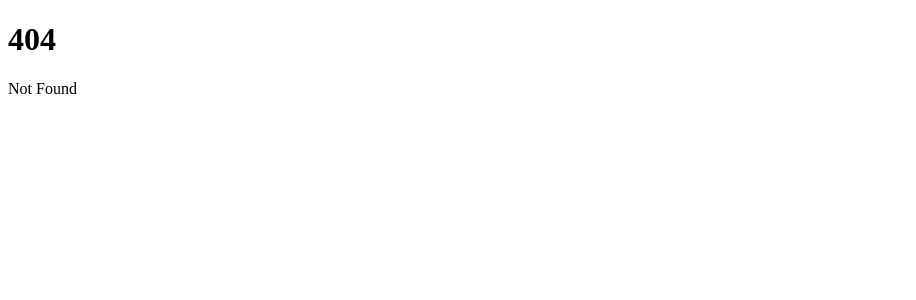
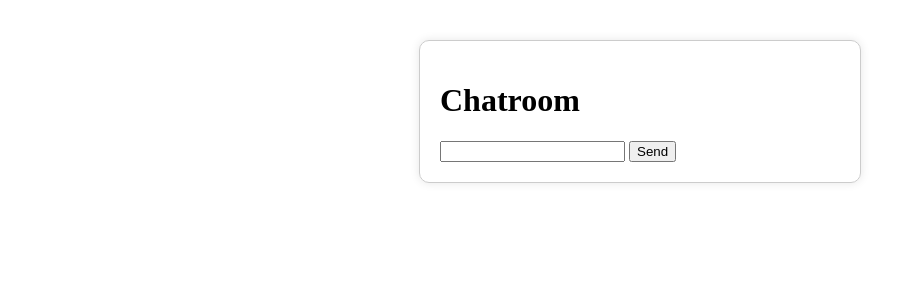
Before and after one commit to lisavanmansom/drop-and-heal, a SvelteKit app in the folder my-app/: page / in a window 1280 px wide. Before the commit this address had no page. Shown: the top 300 px of the page, without its empty margins (0-916 px from the left). Built offline with nearby package versions, Linux system fonts and the light colour scheme.

Commit message:
chatroom klaar, kijken met linken binnen project

```diff
--- /dev/null
+++ b/my-app/src/routes/+page.svelte
@@ -0,0 +1,31 @@
+<script>
+    let messages = [];
+    let newMessage = '';
+
+    function sendMessage() {
+      messages = [...messages, { text: newMessage, timestamp: new Date().getTime() }];
+      newMessage = '';
+    }
+  </script>
+
+  <div class="chatroom">
+    <h1>Chatroom</h1>
+    <ul>
+      {#each messages as message}
+        <li>{message.text} ({new Date(message.timestamp).toLocaleTimeString()})</li>
+      {/each}
+    </ul>
+    <input type="text" bind:value={newMessage} />
+    <button on:click={sendMessage}>Send</button>
+  </div>
+
+  <style>
+    .chatroom {
+      max-width: 400px;
+      margin: 40px auto;
+      padding: 20px;
+      border: 1px solid #ccc;
+      border-radius: 10px;
+      box-shadow: 0 0 10px rgba(0, 0, 0, 0.1);
+    }
+  </style>
--- /dev/null
+++ b/package.json
@@ -0,0 +1,5 @@
+{
+  "dependencies": {
+    "degit": "^2.8.4"
+  }
+}
```
